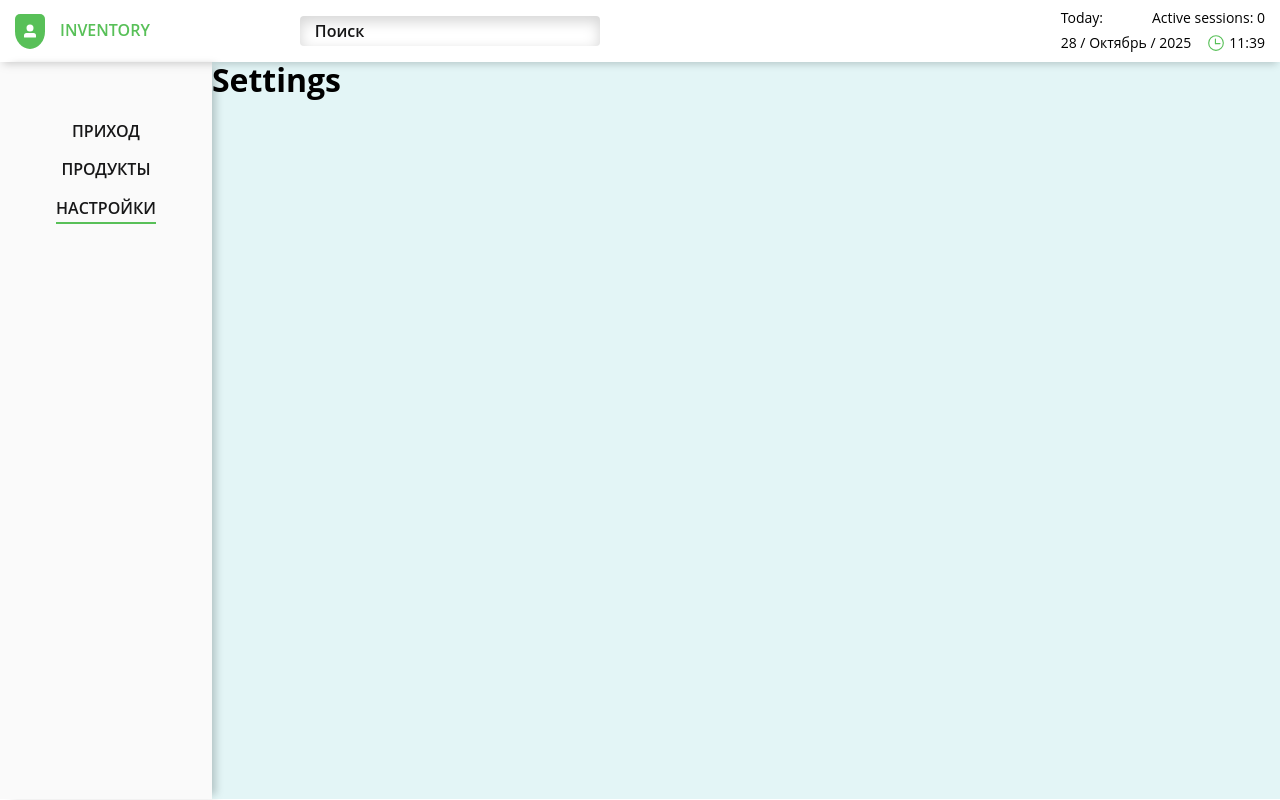
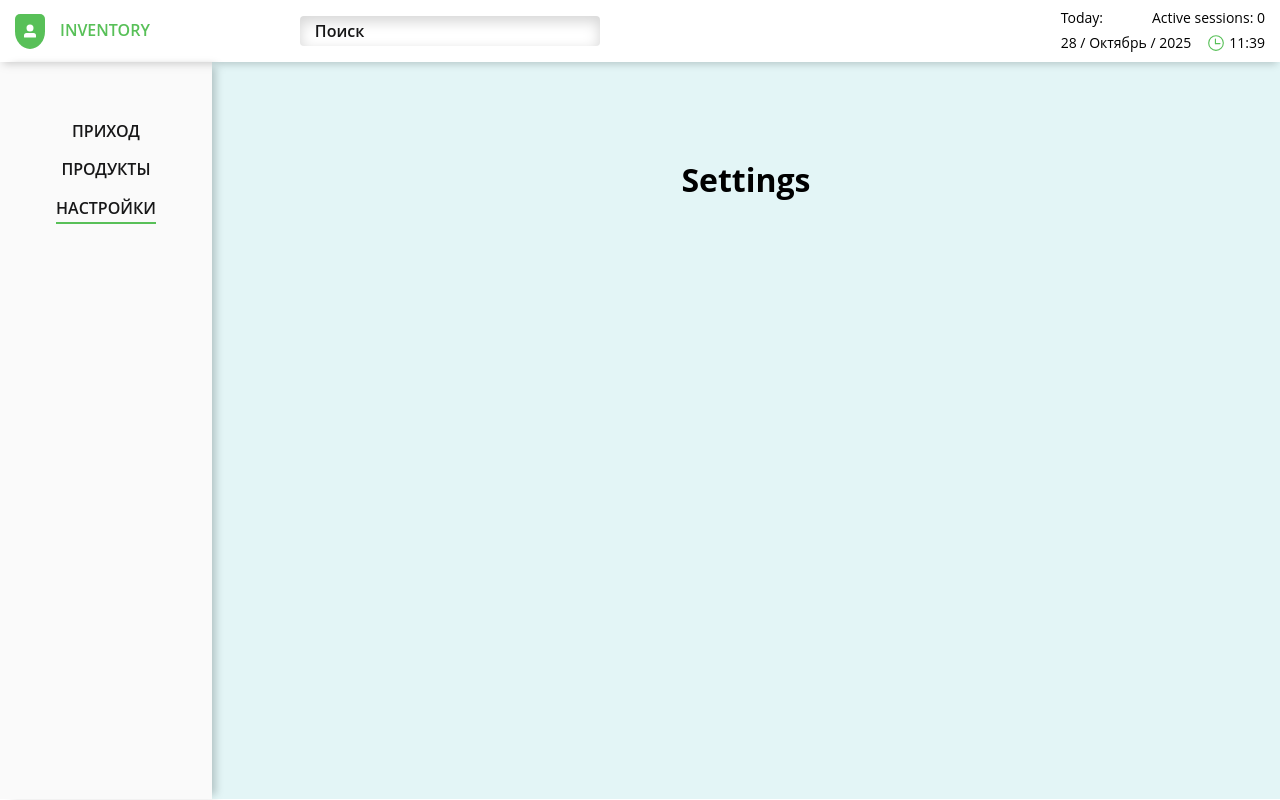
Before and after one commit to Oleksii03/admin-panel, a Vue app: page /settings in a window 1280 px wide. Built offline with nearby package versions, Linux system fonts and the light colour scheme; no server answers.

Commit message:
feat(views): add transition animations and improve settings layout
- Add fade transition animations for route changes
- Center settings view content and add top padding

```diff
--- a/src/App.vue
+++ b/src/App.vue
@@ -5,9 +5,26 @@
 <template>
   <div>
     <MainLayout>
-      <RouterView />
+      <RouterView v-slot="{ Component }">
+        <Transition name="route-fade" mode="out-in" appear>
+          <KeepAlive>
+            <component :is="Component" />
+          </KeepAlive>
+        </Transition>
+      </RouterView>
     </MainLayout>
   </div>
 </template>
 
-<style scoped></style>
+<style>
+  .route-fade-enter-active,
+  .route-fade-leave-active {
+    transition: opacity 180ms ease;
+    will-change: opacity;
+  }
+
+  .route-fade-enter-from,
+  .route-fade-leave-to {
+    opacity: 0;
+  }
+</style>
--- a/src/views/SettingsView.vue
+++ b/src/views/SettingsView.vue
@@ -1,9 +1,15 @@
 <script setup lang="ts"></script>
 
 <template>
-  <div>
+  <div class="container settings">
     <h1>Settings</h1>
   </div>
 </template>
 
-<style lang="scss" scoped></style>
+<style lang="scss" scoped>
+  .settings {
+    padding-top: 100px;
+    display: grid;
+    place-content: center;
+  }
+</style>
```
